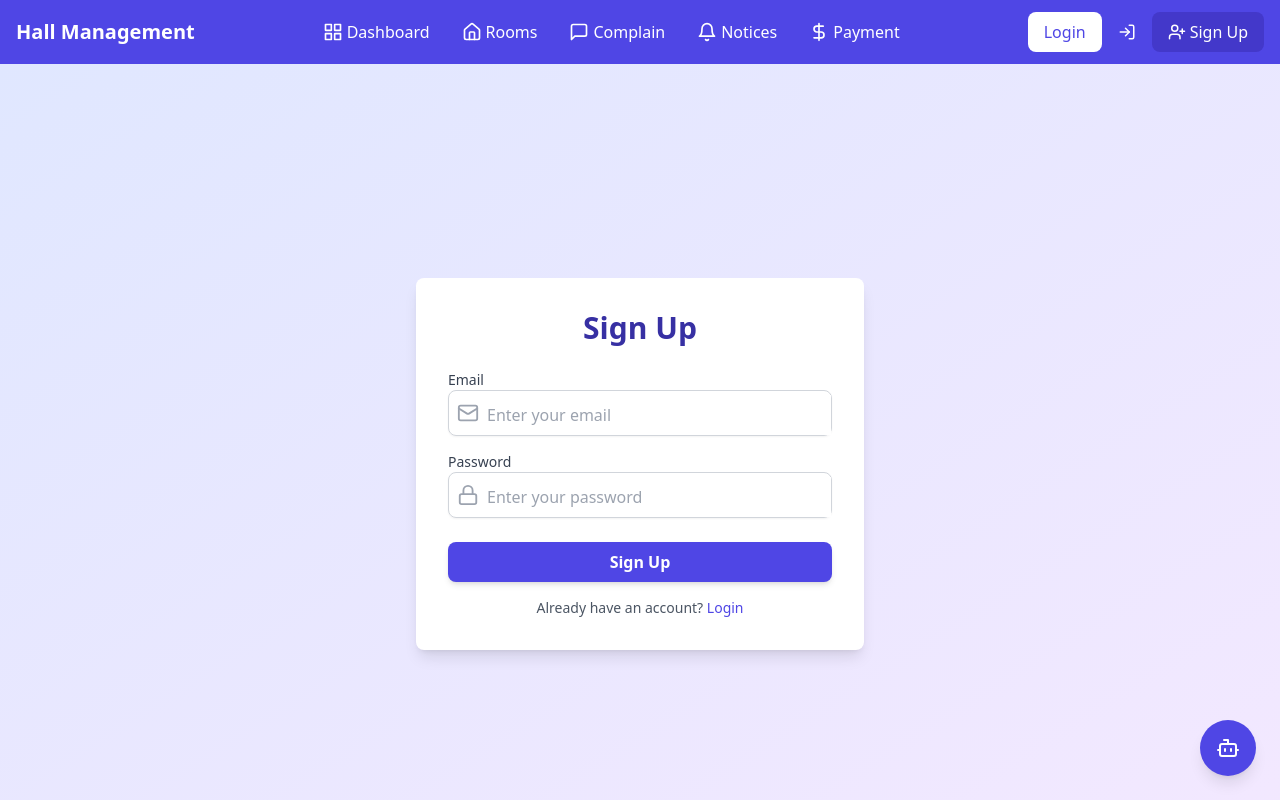
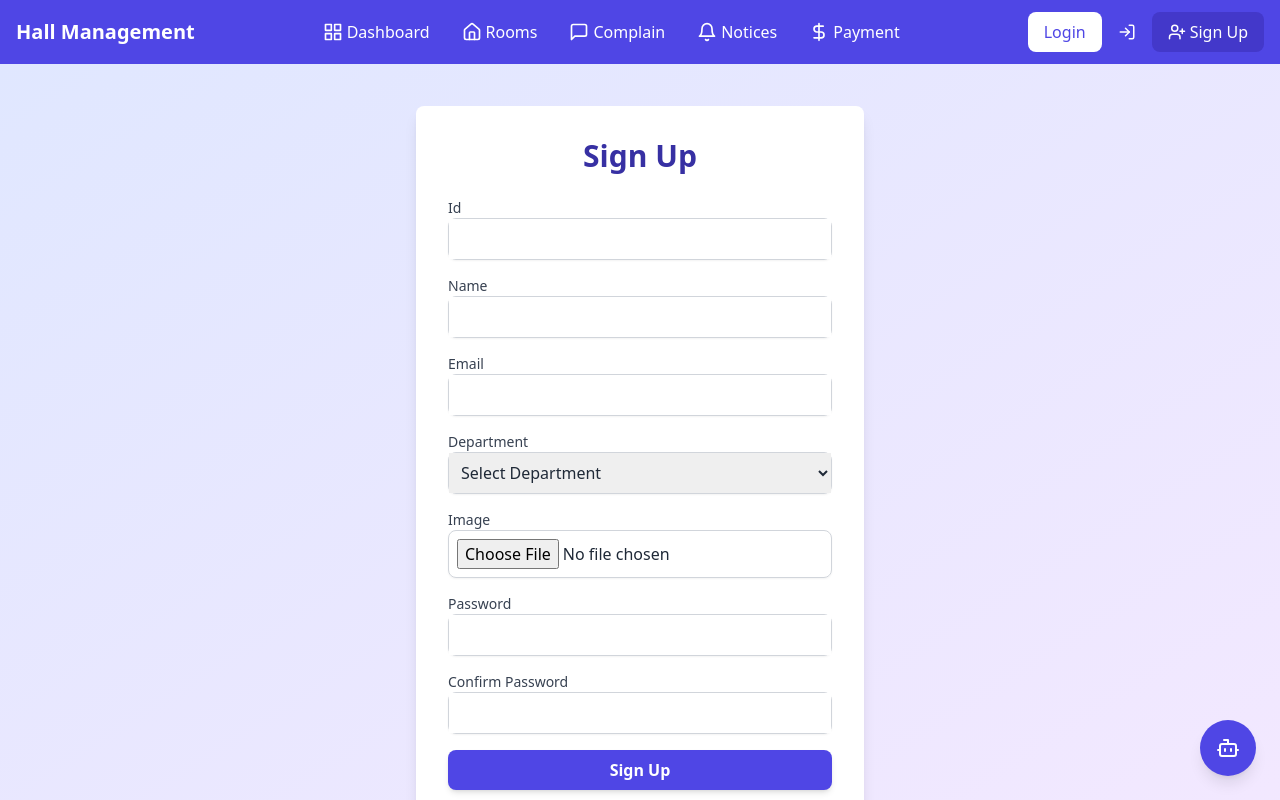
Before and after one commit to SM-Shaan/CuetHallManagement, a React (Vite) app: page /signup in a window 1280 px wide. Shown: the top 800 px of the page. Built offline with nearby package versions, Linux system fonts and the light colour scheme.

Commit message:
SignupForStudent Completed

```diff
--- a/src/pages/SignupPage.tsx
+++ b/src/pages/SignupPage.tsx
@@ -1,58 +1,245 @@
 import React, { useState } from 'react';
-import { Mail, Lock } from 'lucide-react';
 
 const SignupPage = () => {
+  const [id, setId] = useState('');
+  const [name, setName] = useState('');
   const [email, setEmail] = useState('');
+  const [department, setDepartment] = useState('');
+  const [image, setImage] = useState<string | null>(null);
   const [password, setPassword] = useState('');
+  const [confirmPassword, setConfirmPassword] = useState('');
+  const [verificationCode, setVerificationCode] = useState('');
+  const [isVerificationPopupVisible, setIsVerificationPopupVisible] = useState(false);
+  const [signupMessage, setSignupMessage] = useState('');
+  const [isLoading, setIsLoading] = useState(false);
+
+  const handleImageChange = (e: React.ChangeEvent<HTMLInputElement>) => {
+    const file = e.target.files?.[0];
+    if (file) {
+      const reader = new FileReader();
+      reader.onloadend = () => {
+        setImage(reader.result as string);
+      };
+      reader.readAsDataURL(file);
+    }
+  };
 
   const handleSignup = () => {
-    // Implement signup logic here
-    alert('Signup functionality is not implemented yet.');
+    if (id === '' || name === '' || email === '' || department === '' || image === null || password === '' || confirmPassword === '') {
+      alert('Empty Input is found.');
+      return;
+    }
+
+    if (password.length < 8) {
+      alert('Password should be at least 8 characters.');
+      return;
+    }
+
+    if (password !== confirmPassword) {
+      alert('Passwords do not match.');
+      return;
+    }
+
+    if (name.length < 3) {
+      alert('Name should be at least 3 characters.');
+      return;
+    }
+
+    const payload = {
+      id,
+      name,
+      email,
+      department,
+      imageData: image, // Base64 string
+      password,
+      confirmPassword,
+    };
+
+    setIsLoading(true);
+
+    fetch('https://localhost:7057/Registration/Registration', {
+      method: 'POST',
+      headers: {
+        'Content-Type': 'application/json',
+      },
+      body: JSON.stringify(payload),
+    })
+      .then((response) => response.json().then((data) => {
+        if (!response.ok) {
+          throw new Error(data.message || 'Signup failed.');
+        }
+        return data;
+      }))
+      .then((data) => {
+        setSignupMessage(data.message);
+        setIsVerificationPopupVisible(true);
+      })
+      .catch((error) => {
+        console.error('Error:', error);
+        alert(`Signup failed: ${error.message}`);
+      })
+      .finally(() => {
+        setIsLoading(false);
+      });
+  };
+
+  const handleVerification = () => {
+    const payload = {
+      id,
+      name,
+      email,
+      department,
+      imageData: image, // Base64 string
+      password,
+      confirmPassword,
+      verificationCode
+    };
+
+    fetch('https://localhost:7057/Registration/Verify', {
+      method: 'POST',
+      headers: {
+        'Content-Type': 'application/json',
+      },
+      body: JSON.stringify(payload),
+    })
+      .then((response) => response.json().then((data) => {
+        if (!response.ok) {
+          setIsVerificationPopupVisible(false);
+          throw new Error(data.message || 'Verification failed.');
+        }
+        return data;
+      }))
+      .then((data) => {
+        alert(data.message);
+        window.location.href = '/login';
+      })
+      .catch((error) => {
+        console.error('Error:', error);
+        alert(`Verification failed: ${error.message}`);
+        setSignupMessage('');
+        setIsVerificationPopupVisible(false);
+        setSignupMessage('');
+      });
   };
 
   return (
     <div className="flex items-center justify-center min-h-screen bg-gradient-to-br from-indigo-100 to-purple-100">
       <div className="p-8 max-w-md w-full bg-white shadow-lg rounded-lg transform transition-all duration-300 hover:scale-105">
         <h1 className="text-3xl font-bold text-center mb-6 text-indigo-800">Sign Up</h1>
-        <form>
+        <form onSubmit={(e) => { e.preventDefault(); handleSignup(); }}>
+          <div className="mb-4">
+            <label className="block text-sm font-medium text-gray-700">Id</label>
+            <div className="flex items-center border border-gray-300 rounded-lg shadow-sm focus-within:ring-indigo-500 focus-within:border-indigo-500">
+              <input
+                type="text"
+                value={id}
+                onChange={(e) => setId(e.target.value)}
+                className="block w-full p-2 border-none focus:ring-0"
+              />
+            </div>
+          </div>
+          <div className="mb-4">
+            <label className="block text-sm font-medium text-gray-700">Name</label>
+            <div className="flex items-center border border-gray-300 rounded-lg shadow-sm focus-within:ring-indigo-500 focus-within:border-indigo-500">
+              <input
+                type="text"
+                value={name}
+                onChange={(e) => setName(e.target.value)}
+                className="block w-full p-2 border-none focus:ring-0"
+              />
+            </div>
+          </div>
           <div className="mb-4">
             <label className="block text-sm font-medium text-gray-700">Email</label>
             <div className="flex items-center border border-gray-300 rounded-lg shadow-sm focus-within:ring-indigo-500 focus-within:border-indigo-500">
-              <Mail className="ml-2 text-gray-400" />
               <input
                 type="email"
                 value={email}
                 onChange={(e) => setEmail(e.target.value)}
-                placeholder="Enter your email"
-                className="mt-1 block w-full p-2 border-none focus:ring-0"
+                className="block w-full p-2 border-none focus:ring-0"
               />
             </div>
           </div>
-          <div className="mb-6">
+          <div className="mb-4">
+            <label className="block text-sm font-medium text-gray-700">Department</label>
+            <div className="flex items-center border border-gray-300 rounded-lg shadow-sm focus-within:ring-indigo-500 focus-within:border-indigo-500">
+              <select
+                value={department}
+                onChange={(e) => setDepartment(e.target.value)}
+                className="block w-full p-2 border-none focus:ring-0"
+              >
+                <option value="">Select Department</option>
+                <option value="CSE">CSE</option>
+                <option value="EEE">EEE</option>
+                <option value="ME">ME</option>
+                <option value="CE">CE</option>
+                <option value="URP">URP</option>
+                <option value="ETE">ETE</option>
+                <option value="BME">BME</option>
+              </select>
+            </div>
+          </div>
+          <div className="mb-4">
+            <label className="block text-sm font-medium text-gray-700">Image</label>
+            <div className="flex items-center border border-gray-300 rounded-lg shadow-sm focus-within:ring-indigo-500 focus-within:border-indigo-500">
+              <input
+                type="file"
+                accept="image/*"
+                onChange={handleImageChange}
+                className="block w-full p-2 border-none focus:ring-0"
+              />
+            </div>
+          </div>
+          <div className="mb-4">
             <label className="block text-sm font-medium text-gray-700">Password</label>
             <div className="flex items-center border border-gray-300 rounded-lg shadow-sm focus-within:ring-indigo-500 focus-within:border-indigo-500">
-              <Lock className="ml-2 text-gray-400" />
               <input
                 type="password"
                 value={password}
                 onChange={(e) => setPassword(e.target.value)}
-                placeholder="Enter your password"
-                className="mt-1 block w-full p-2 border-none focus:ring-0"
+                className="block w-full p-2 border-none focus:ring-0"
+              />
+            </div>
+          </div>
+          <div className="mb-4">
+            <label className="block text-sm font-medium text-gray-700">Confirm Password</label>
+            <div className="flex items-center border border-gray-300 rounded-lg shadow-sm focus-within:ring-indigo-500 focus-within:border-indigo-500">
+              <input
+                type="password"
+                value={confirmPassword}
+                onChange={(e) => setConfirmPassword(e.target.value)}
+                className="block w-full p-2 border-none focus:ring-0"
               />
             </div>
           </div>
           <button
-            type="button"
-            onClick={handleSignup}
-            className="w-full py-2 bg-indigo-600 text-white font-bold rounded-lg shadow-md hover:bg-indigo-700 transition duration-200"
+            type="submit"
+            className="w-full py-2 px-4 bg-indigo-600 text-white font-bold rounded-lg shadow-md hover:bg-indigo-700 focus:outline-none focus:ring-2 focus:ring-indigo-500 focus:ring-offset-2"
           >
-            Sign Up
+            {isLoading ? 'Loading...' : 'Sign Up'}
           </button>
         </form>
-        <p className="mt-4 text-center text-sm text-gray-600">
-          Already have an account? <a href="/login" className="text-indigo-600 hover:underline">Login</a>
-        </p>
       </div>
+
+      {isVerificationPopupVisible && (
+        <div className="fixed inset-0 flex items-center justify-center bg-black bg-opacity-50">
+          <div className="bg-white p-8 rounded-lg shadow-lg">
+            <h2 className="text-2xl font-bold mb-4">{signupMessage}</h2>
+            <input
+              type="text"
+              value={verificationCode}
+              onChange={(e) => setVerificationCode(e.target.value)}
+              className="block w-full p-2 mb-4 border border-gray-300 rounded-lg focus:ring-indigo-500 focus:border-indigo-500"
+            />
+            <button
+              onClick={handleVerification}
+              className="w-full py-2 px-4 bg-indigo-600 text-white font-bold rounded-lg shadow-md hover:bg-indigo-700 focus:outline-none focus:ring-2 focus:ring-indigo-500 focus:ring-offset-2"
+            >
+              Verify
+            </button>
+          </div>
+        </div>
+      )}
     </div>
   );
 };
```
